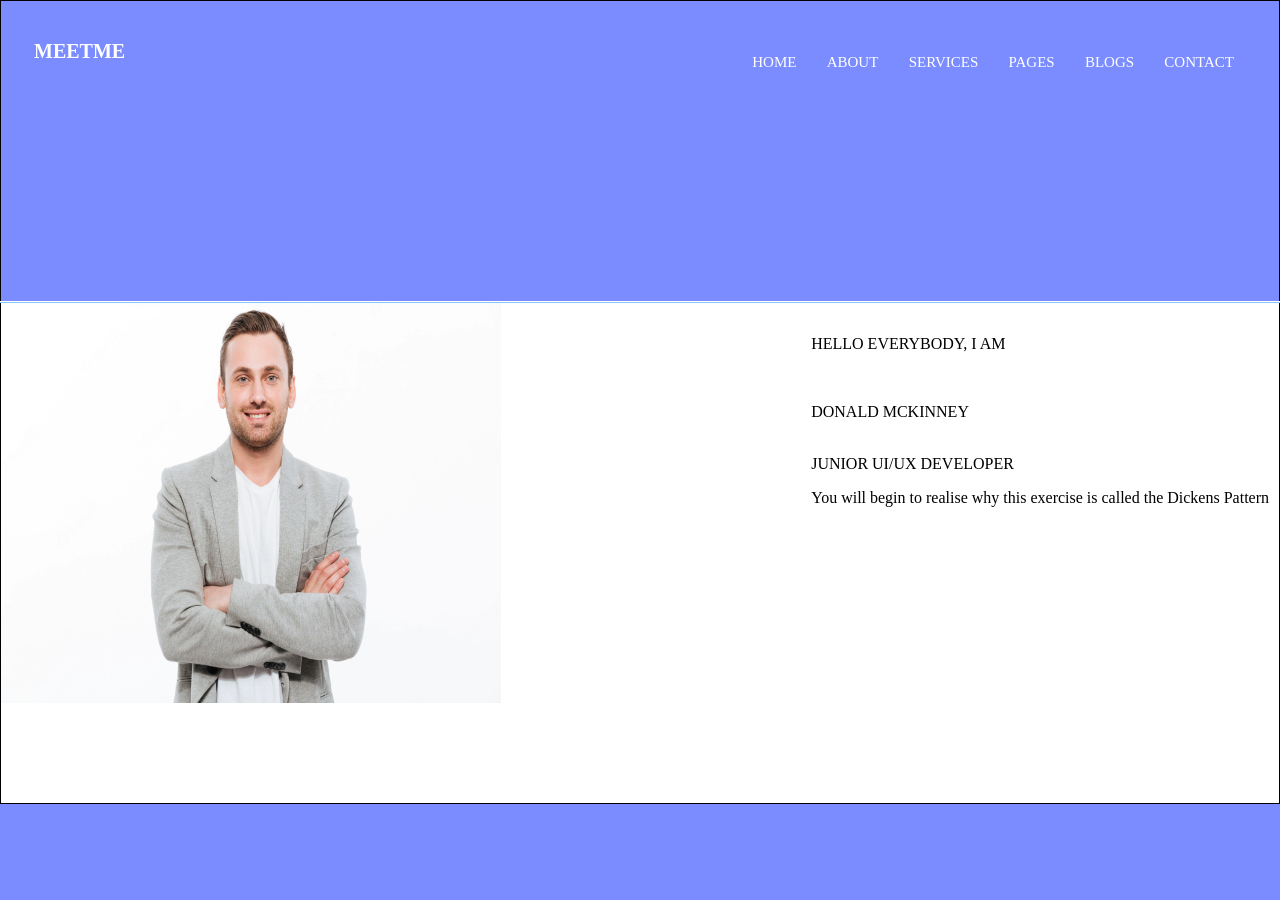
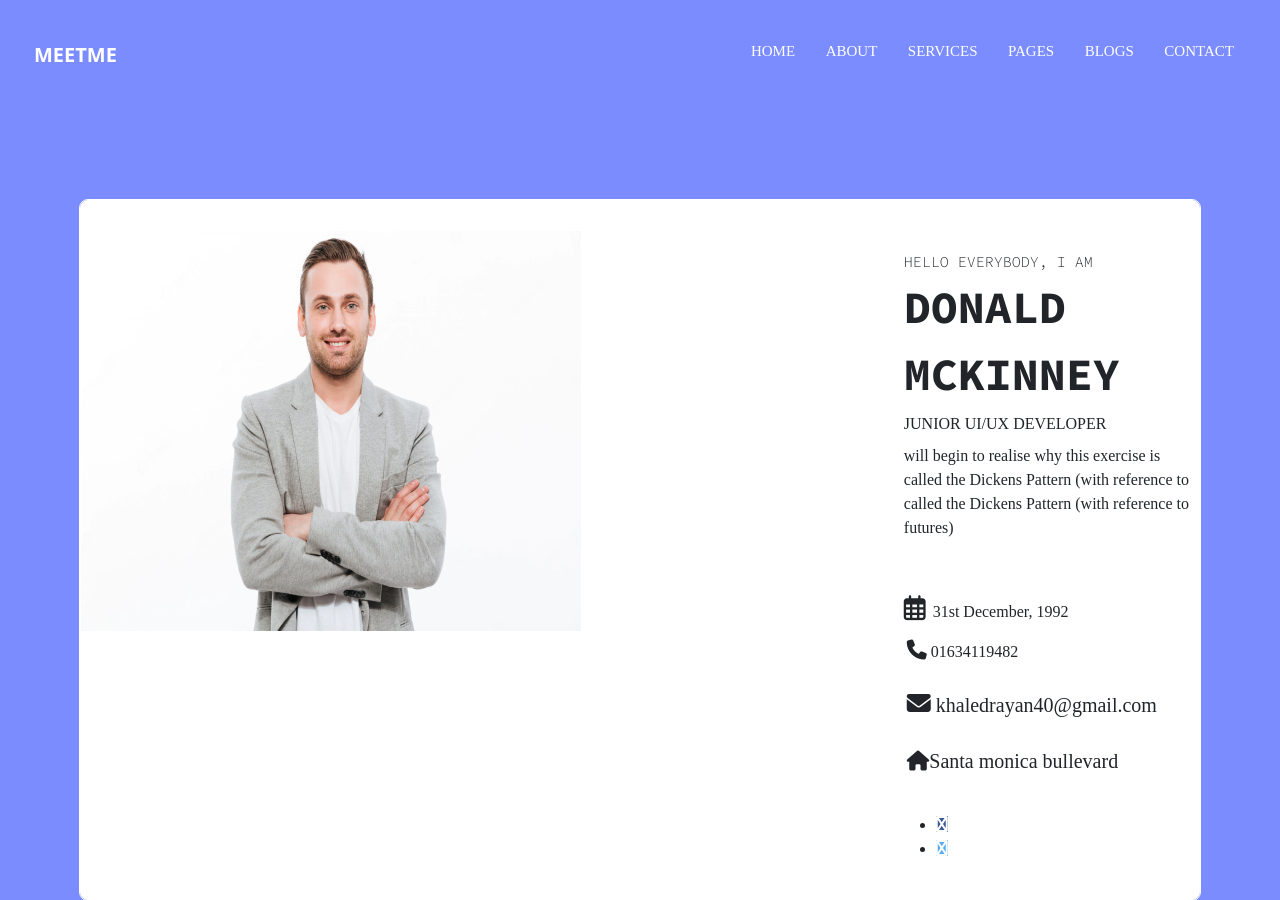
Before and after one commit to KhaledBinIslam/khaledportfolio, a plain HTML site: page index.html in a window 1280 px wide. Before the commit the page ends 804 px from the top, so only its background shows below. Drawn offline with nearby package versions, Linux system fonts and the light colour scheme; a web font is replaced by a local one.

Commit message:
both file update

```diff
--- a/css/style.css
+++ b/css/style.css
@@ -1,18 +1,26 @@
+@import url('https://fonts.googleapis.com/css2?family=Source+Code+Pro:wght@300;700&display=swap');
+@import url('https://fonts.googleapis.com/css2?family=Ibarra+Real+Nova&display=swap');
+@import url('https://fonts.googleapis.com/css2?family=Montserrat:wght@200&display=swap');
+
 body{
     background-color: #7A8CFF;
     margin: 0px;
     padding: 0px;
+    height: 700px;
+    width: auto;
+}
 
-
+.container{
+    display: flex;
 }
 nav{
     outline-color: #83C8F9;
-    border: 1px solid ;
-    outline-style: solid;
+    border: 1px solid #7A8CFF;
+    outline-style: solid #7A8CFF;
     outline-color: #83C8F9;
     outline-width: thin;
     width: auto;
-    height: 300px;
+    height: 200px;
 
 }
 .left{
@@ -58,6 +66,8 @@ nav{
     font-size: 15px;
     list-style: none;
     font-weight: 15px;
+    font-family: 'Ibarra Real Nova', serif;
+
 }
 
 .myself{
@@ -66,22 +76,122 @@ nav{
     outline-style: solid;
     outline-color: #FFFFFF;
     outline-width: thin;
-    width: auto;
-    height: 500px;
+    margin-left: 80px;
+    margin-right: 80px;
+    height: 700px;
     background-color: #FFFFFF;
+    border-radius: 8px;
+    outline-color: #FFFFFF;
+    border: 1px solid #FFFFFF;
+    outline-style: solid  #FFFFFF;
+    outline-color:  #FFFFFF;
 }
 
 
 .myimg{
+    margin-top: 30px;
     float: left;
     display: block;
 
 
 }
 .right{
+    margin-top: 50px;
     float: right;
     margin-right: 10px;
     height: 3px;
     font-weight: 30px;
     width: auto;
+    font-family: 'Nanum Gothic', sans-serif;
+    display: flex;
+    justify-content: right;
+    flex-direction: column;
+
+
 }
+.name{
+    font-size: 45px;
+    font-style:inherit;
+    font-weight: bold;
+    font-family: 'Source Code Pro', monospace;
+}
+
+.hi{
+    font-size: 15px;
+    font-family: 'Source Code Pro', monospace;
+
+}
+.post{
+    margin-top: 3px;
+    margin-bottom: 3px;
+    font-size: 16px;
+    font-family: 'Ibarra Real Nova', serif;
+
+}
+
+.dis{
+    margin-top: 3px;
+    margin-bottom: 3px;
+    font-size: 16px;
+    font-family: 'Ibarra Real Nova', serif;
+    margin-top: 5px;
+    margin-bottom: 5px;
+
+}
+.clndr{
+    margin-top: 50px;
+    margin-bottom: 3px;
+    font-size: 16px;
+    font-family: 'Ibarra Real Nova', serif;
+}
+
+.dt{
+    margin-top: 3px;
+    margin-bottom: 3px;
+    font-size: 16px;
+    font-family: 'Ibarra Real Nova', serif;
+    margin-left: 3px;
+}
+
+.phn{
+    margin-top: 3px;
+    margin-bottom: 3px;
+    font-size: 16px;
+    font-family: 'Ibarra Real Nova', serif;
+    padding: 10px;
+    margin-left: -7px;
+}
+
+.envlp{
+
+
+    margin-top: 3px;
+    margin-bottom: 3px;
+    font-size: 20px;
+    font-family: 'Ibarra Real Nova', serif;
+    padding: 10px;
+    margin-left: -7px;
+
+}
+
+.hm{
+    margin-top: 3px;
+    margin-bottom: 3px;
+    font-size: 20px;
+    font-family: 'Ibarra Real Nova', serif;
+    padding: 10px;
+    margin-left: -7px;
+    display: inline-block;
+}
+
+ul{
+    display: inline;
+}
+.fa-facebook {
+    background: #3B5998;
+    color: white;
+  }
+  .fa-twitter {
+    background: #55ACEE;
+    color: white;
+  }
--- a/index.html
+++ b/index.html
@@ -1,21 +1,31 @@
 <!DOCTYPE html>
 <html lang="en">
+
 <head>
     <meta charset="UTF-8">
     <meta http-equiv="X-UA-Compatible" content="IE=edge">
     <meta name="viewport" content="width=device-width, initial-scale=1.0">
+    <link href="https://cdn.jsdelivr.net/npm/bootstrap@5.0.2/dist/css/bootstrap.min.css" rel="stylesheet"
+        integrity="sha384-EVSTQN3/azprG1Anm3QDgpJLIm9Nao0Yz1ztcQTwFspd3yD65VohhpuuCOmLASjC" crossorigin="anonymous">
     <title>portfolio</title>
 </head>
 <link rel="stylesheet" href="css/style.css">
-<link rel="stylesheet" href="https://cdnjs.cloudflare.com/ajax/libs/font-awesome/6.1.1/css/all.min.css" integrity="sha512-KfkfwYDsLkIlwQp6LFnl8zNdLGxu9YAA1QvwINks4PhcElQSvqcyVLLD9aMhXd13uQjoXtEKNosOWaZqXgel0g==" crossorigin="anonymous" referrerpolicy="no-referrer">
-<body>
+<link rel="stylesheet" href="https://cdnjs.cloudflare.com/ajax/libs/font-awesome/6.1.1/css/all.min.css"
+    integrity="sha512-KfkfwYDsLkIlwQp6LFnl8zNdLGxu9YAA1QvwINks4PhcElQSvqcyVLLD9aMhXd13uQjoXtEKNosOWaZqXgel0g=="
+    crossorigin="anonymous" referrerpolicy="no-referrer">
+<link rel="preconnect" href="https://fonts.googleapis.com">
+<link rel="preconnect" href="https://fonts.gstatic.com" crossorigin>
+<link
+    href="https://fonts.googleapis.com/css2?family=Abhaya+Libre:wght@800&family=Lobster&family=Poppins:ital,wght@0,400;0,500;0,700;1,600;1,800&display=swap"
+    rel="stylesheet">
 </head>
+
 <body>
     <nav>
         <div class="container">
             <div class="left">
-            <b> MEETME</b>
-        </div>
+                <b> MEETME</b>
+            </div>
             <ul class="navbar">
                 <li><a href="#">HOME</a></li>
                 <li><a href="#">ABOUT</a></li>
@@ -23,17 +33,46 @@
                 <li><a href="#">PAGES</a></li>
                 <li><a href="#">BLOGS</a></li>
                 <li><a href="#">CONTACT</a></li>
-        </div>
+
     </nav>
 
     <section class="myself">
-        <div class="container">
-        <ul class="right">
-            <p>HELLO EVERYBODY, I AM</p><br>
-            <p>DONALD MCKINNEY</p><br>
-            <span>JUNIOR UI/UX DEVELOPER</span>
-            <p>You will begin to realise why this exercise is called the Dickens Pattern</p>
-        </ul>
+
+        <div class="right">
+            <div class="hi">HELLO EVERYBODY, I AM</div>
+            <div class="name"><b>DONALD </b></div>
+            <div class="name"><b>MCKINNEY</b></div>
+            <div class="post">JUNIOR UI/UX DEVELOPER </div>
+            <div class="dis">will begin to realise why this exercise is <br>
+                called the Dickens Pattern (with reference to <br>
+                called the Dickens Pattern (with reference to <br>
+                futures)
+            </div>
+            <div class="clndr">
+                <i class='far fa-calendar-alt' style='font-size:25px'></i> <span class="dt">31st December, 1992</span>
+            </div>
+
+            <div class="phn">
+                <i class='fas fa-phone' style='font-size:20px'></i> 01634119482
+            </div>
+            <div class="envlp">
+                <i class="fa fa-envelope" style="font-size:24px"></i> khaledrayan40@gmail.com
+            </div>
+
+            <div class="hm">
+                <i class="fa fa-home"></i>Santa monica bullevard
+            </div>
+            </br>
+            <ul>
+                <li>
+                    <a href="#" class="fa fa-facebook"> </a>
+                </li>
+                <li>
+                    <a href="#" class="fa fa-twitter"> </a>
+                </li>
+
+
+        </div>
         <div class="myimg">
             <img src="./img/demo.png" width="500" height="400">
         </div>
@@ -43,6 +82,9 @@
 
 
 
+</div>
+
 
 </body>
+
 </html>
```
